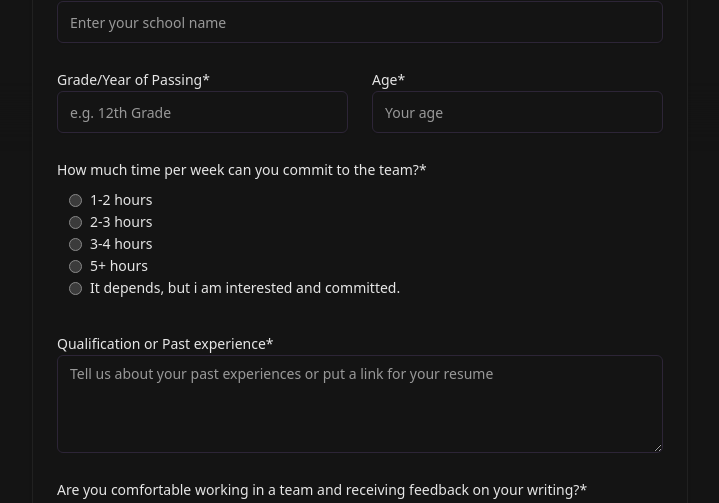
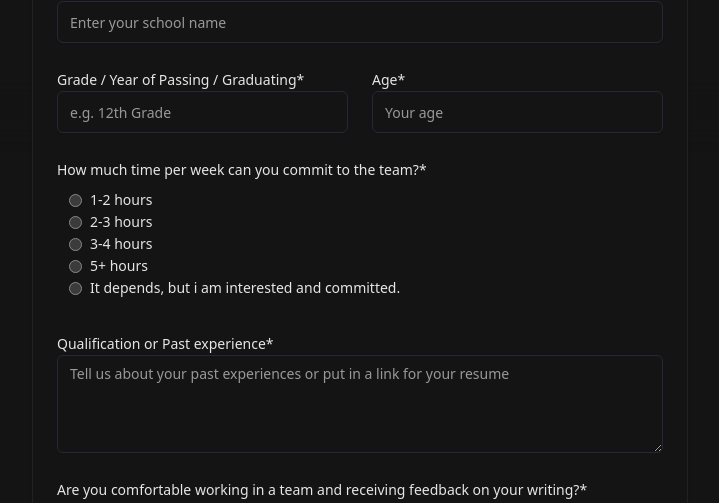
Before and after one commit to CarcinoFighter/carcino-fighters-website, a Next.js app: page /forms/writer in a window 1280 px wide. Shown: the part 688-1191 px from the top of the page, without its empty margins (280-999 px from the left). Built offline with nearby package versions, Linux system fonts and the light colour scheme.

Commit message:
light mode fixes

```diff
--- a/app/api/submit-to-sheet/route.ts
+++ b/app/api/submit-to-sheet/route.ts
@@ -16,7 +16,7 @@ const sheets = google.sheets({
 
 export async function POST(req: NextRequest) {
   try {
-    const body = await req.json(); // Parse the request body
+    const body = await req.json();
     const { Name, Email, Phone, School, Grade, Age, Time, Experience, Criticism, Writing } = body;
 
     // Validate required fields
@@ -27,10 +27,8 @@ export async function POST(req: NextRequest) {
       );
     }
 
-    // Convert Writing array to a comma-separated string
-    const WritingString = Array.isArray(Writing) ? Writing.join(', ') : Writing;
+    const WritingString = Array.isArray(Writing) ? Writing.join('\n') : Writing;
 
-    // Append data to Google Sheets
     const response = await sheets.spreadsheets.values.append({
       spreadsheetId: process.env.GOOGLE_SHEETS_ID,
       range: 'Sheet1!A:J',
@@ -59,13 +57,12 @@ export async function POST(req: NextRequest) {
 }
 
 export async function OPTIONS() {
-  // Handle CORS preflight
   return new NextResponse(null, {
     status: 200,
     headers: {
       'Access-Control-Allow-Origin': '*',
-      'Access-Control-Allow-Methods': 'POST, OPTIONS',
-      'Access-Control-Allow-Headers': 'Content-Type',
+      'Access-Control-Allow-Methods': 'POST, OPTIONS, GET, PUT',
+      'Access-Control-Allow-Headers': 'Origin, X-Requested-With, Content-Type, Accept',
     },
   });
 }
--- a/app/forms/writer/page.tsx
+++ b/app/forms/writer/page.tsx
@@ -53,16 +53,12 @@ export default function RegistrationPage() {
 
             let errorMessage = 'Failed to submit form';
             if (axios.isAxiosError(error)) {
-                // Handle Axios-specific errors
                 if (error.response) {
-                    // Server responded with a status code outside 2xx
                     errorMessage = error.response.data.message ||
                         `Server error: ${error.response.status}`;
                 } else if (error.request) {
-                    // Request was made but no response received
                     errorMessage = 'No response from server - check network';
                 } else {
-                    // Something happened in setting up the request
                     errorMessage = error.message;
                 }
             } else if (error instanceof Error) {
@@ -78,7 +74,7 @@ export default function RegistrationPage() {
 
     return (
         <div className="flex flex-col items-start min-h-screen bg-background">
-            <div className="w-full h-[100svh]  bg-radial-[at_50%_0%] from-[-20%] from-[#471F77] to-[#141414] to-[70%] blur-lg fixed ">
+            <div className="w-full h-[100svh]  bg-radial-[at_50%_0%] from-[-20%] dark:from-[#471F77] from-[#e5cfff] to-background to-[70%] blur-lg fixed">
             </div>
             <Toaster />
 
@@ -108,7 +104,7 @@ export default function RegistrationPage() {
                                 Please fill out all fields to complete your registration
                             </p>
                         </CardHeader>
-                        <CardContent className={submitted ? `hidden` : ``}>
+                        <CardContent className={submitted ? `` : ``}>
                             <form onSubmit={handleSubmit} className="grid grid-cols-1 md:grid-cols-2 gap-6">
                                 {/* Personal Information */}
                                 <div className="space-y-2 md:col-span-2">
@@ -190,7 +186,7 @@ export default function RegistrationPage() {
 
                                 <div className="space-y-2">
                                     <Label htmlFor="grade" className="font-space_grotesk">
-                                        Grade/Year of Passing*
+                                        Grade / Year of Passing / Graduating*
                                     </Label>
                                     <Input
                                         id="grade"
@@ -264,7 +260,7 @@ export default function RegistrationPage() {
                                         name="message"
                                         rows={4}
                                         className="flex w-full rounded-md border border-input bg-background px-3 py-2 text-sm ring-offset-background placeholder:text-muted-foreground focus-visible:outline-none focus-visible:ring-2 focus-visible:ring-ring focus-visible:ring-offset-2"
-                                        placeholder="Tell us about your past experiences or put a link for your resume"
+                                        placeholder="Tell us about your past experiences or put in a link for your resume"
                                         required
                                         value={experience}
                                         onChange={(e) => setExperience(e.target.value)}
```
